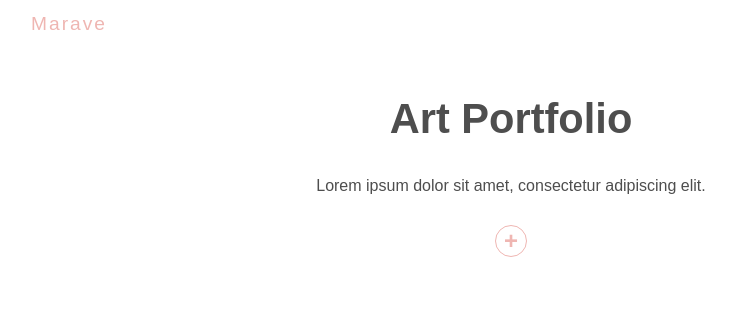
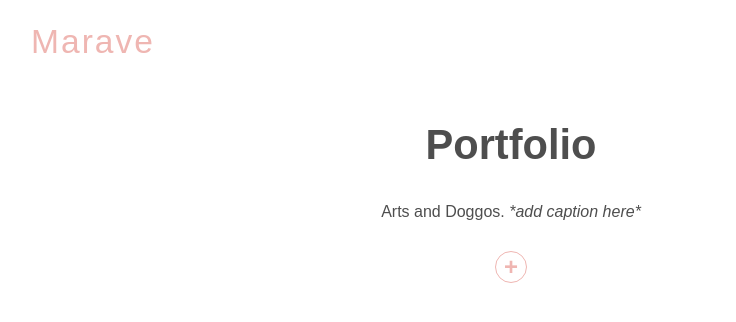
Before and after one commit to eronmiranda/drawing-portfolio, a React (Create React App) app in the folder drawing-portfolio/: page / in a window 1280 px wide. Shown: the top 322 px of the page, without its empty margins (129-865 px from the left). Built offline with nearby package versions, Linux system fonts and the light colour scheme; no server answers; the database is empty; a web font is replaced by a local one.

Commit message:
Fixed subheader, title, and logo

```diff
--- a/drawing-portfolio/public/index.html
+++ b/drawing-portfolio/public/index.html
@@ -2,14 +2,14 @@
 <html lang="en">
   <head>
     <meta charset="utf-8" />
-    <link rel="icon" href="%PUBLIC_URL%/favicon.ico" />
+    <link rel="icon" href="%PUBLIC_URL%/kylie-logo-2.png" />
     <meta name="viewport" content="width=device-width, initial-scale=1" />
     <meta name="theme-color" content="#000000" />
     <meta
       name="description"
       content="Web site created using create-react-app"
     />
-    <link rel="apple-touch-icon" href="%PUBLIC_URL%/logo192.png" />
+    <link rel="apple-touch-icon" href="%PUBLIC_URL%/kylie-logo-2.png" />
     <!--
       manifest.json provides metadata used when your web app is installed on a
       user's mobile device or desktop. See https://developers.google.com/web/fundamentals/web-app-manifest/
@@ -24,7 +24,7 @@
       work correctly both with client-side routing and a non-root public URL.
       Learn how to configure a non-root public URL by running `npm run build`.
     -->
-    <title>React App</title>
+    <title>Marave</title>
   </head>
   <body>
     <noscript>You need to enable JavaScript to run this app.</noscript>
--- a/drawing-portfolio/src/comps/Title.js
+++ b/drawing-portfolio/src/comps/Title.js
@@ -4,8 +4,8 @@ const Title = () => {
   return (
     <div className="title">
       <h1>Marave</h1>
-      <h2>Art Portfolio</h2>
-      <p>Lorem ipsum dolor sit amet, consectetur adipiscing elit.</p>
+      <h2>Portfolio</h2>
+      <p>Arts and Doggos. <em>*add caption here*</em></p>
     </div>
   )
 }
--- a/drawing-portfolio/src/index.css
+++ b/drawing-portfolio/src/index.css
@@ -17,7 +17,7 @@ body{
 }
 .title h1{
   color: var(--primary);
-  font-size: 1.2rem;
+  font-size: 2.1rem;
   letter-spacing: 2px;
   font-weight: normal;
 }
```
Also changed, not shown: drawing-portfolio/public/kylie-logo-2.png (added).
